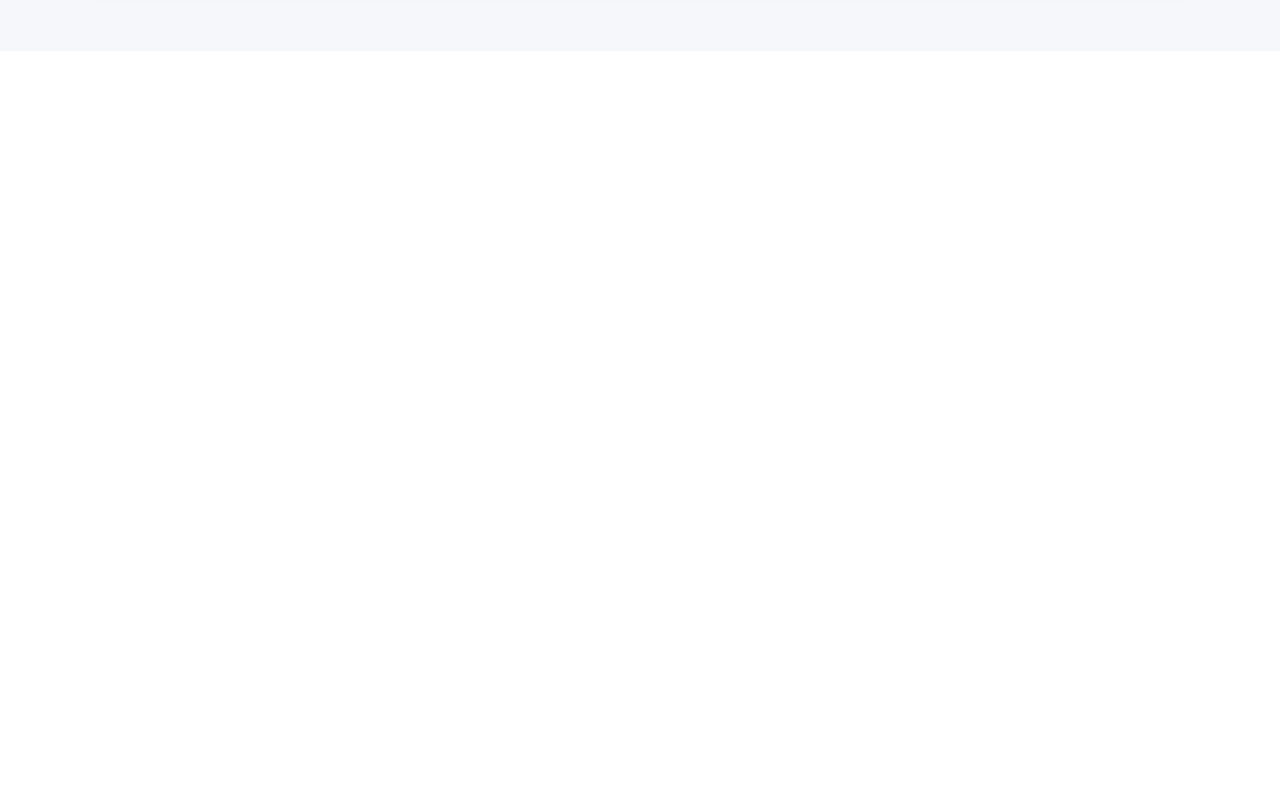
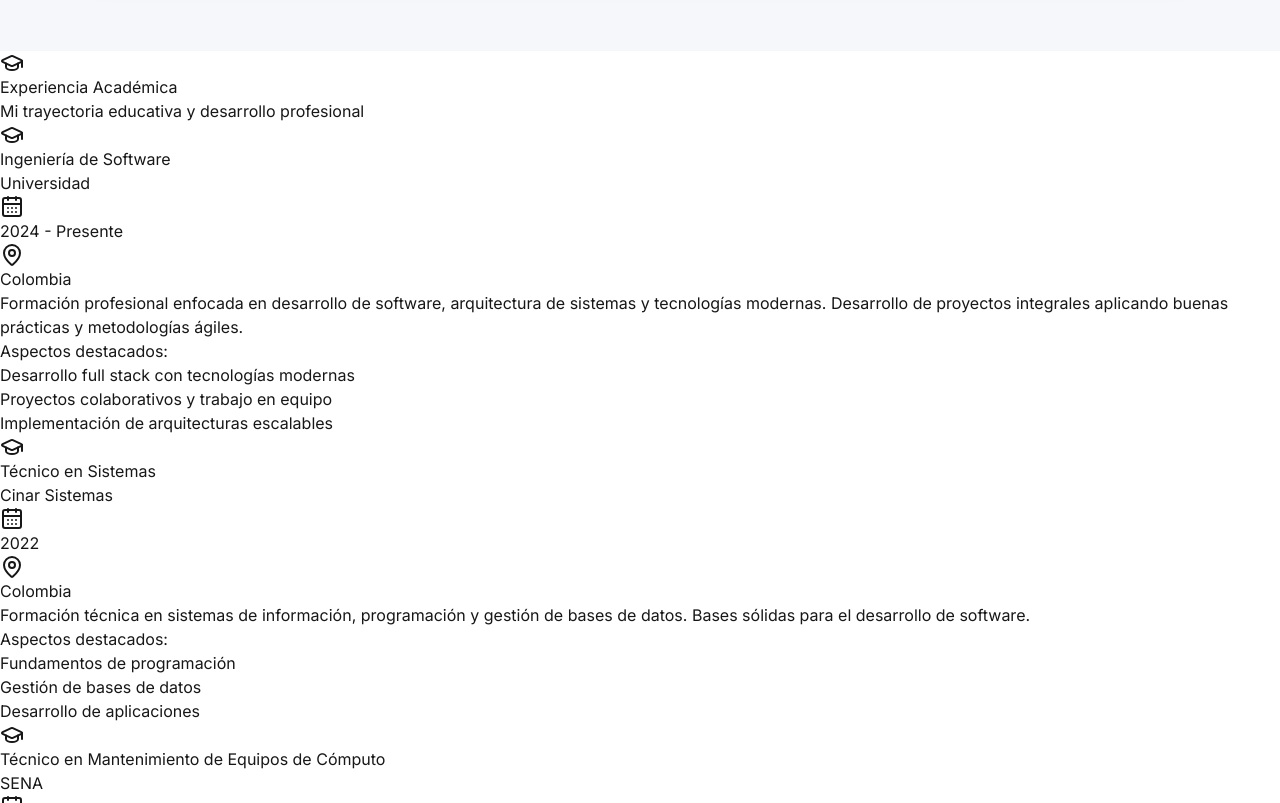
Before and after one commit to AndresRios123/Portfolio, a Next.js app: page /en in a window 1280 px wide. Shown: the part 1900-2703 px from the top of the page. Before the commit the page ends 1951 px from the top, so only its background shows below. Built offline with nearby package versions, Linux system fonts and the light colour scheme.

Commit message:
feature: estructura experiencia académica agregada

```diff
--- a/app/[locale]/page.tsx
+++ b/app/[locale]/page.tsx
@@ -1,7 +1,7 @@
 import Navbar from "../components/layout/Navbar";
 import About from "../components/sections/About";
+import AcademicExperience from "../components/sections/AcademicExperience";
 import Hero from "../components/sections/Hero";
-About
 
 export default function HomePage() {
   return (
@@ -9,6 +9,7 @@ export default function HomePage() {
       <Navbar />
       <Hero />
       <About />
+      <AcademicExperience/>
     </main>
   );
 }
--- /dev/null
+++ b/app/components/sections/AcademicExperience.tsx
@@ -0,0 +1,76 @@
+import { GraduationCap, CalendarDays, MapPin } from "lucide-react";
+import { academicExperience } from "@/app/data/academicData";
+
+export default function AcademicExperience() {
+  return (
+    <section id="academic-experience">
+      <div>
+        {/* Header */}
+        <div>
+          <div>
+            <GraduationCap />
+          </div>
+
+          <h2>Experiencia Académica</h2>
+          <p>Mi trayectoria educativa y desarrollo profesional</p>
+        </div>
+
+        {/* Timeline */}
+        <div>
+          {academicExperience.map((item, index) => (
+            <article key={item.id}>
+              {/* Línea vertical */}
+              <div />
+
+              {/* Card */}
+              <div>
+                {/* Top */}
+                <div>
+                  {/* Icono izquierdo */}
+                  <div>
+                    <GraduationCap />
+                  </div>
+
+                  {/* Contenido principal */}
+                  <div>
+                    <div>
+                      <div>
+                        <h3>{item.title}</h3>
+                        <h4>{item.institution}</h4>
+                      </div>
+
+                      <div>
+                        <div>
+                          <CalendarDays />
+                          <span>{item.period}</span>
+                        </div>
+
+                        <div>
+                          <MapPin />
+                          <span>{item.location}</span>
+                        </div>
+                      </div>
+                    </div>
+
+                    {/* Descripción */}
+                    <p>{item.description}</p>
+
+                    {/* Highlights */}
+                    <div>
+                      <h5>Aspectos destacados:</h5>
+                      <ul>
+                        {item.highlights.map((highlight, i) => (
+                          <li key={i}>{highlight}</li>
+                        ))}
+                      </ul>
+                    </div>
+                  </div>
+                </div>
+              </div>
+            </article>
+          ))}
+        </div>
+      </div>
+    </section>
+  );
+}
--- /dev/null
+++ b/app/data/academicData.ts
@@ -0,0 +1,44 @@
+export const academicExperience = [
+  {
+    id: 1,
+    title: "Ingeniería de Software",
+    institution: "Universidad",
+    period: "2024 - Presente",
+    location: "Colombia",
+    description:
+      "Formación profesional enfocada en desarrollo de software, arquitectura de sistemas y tecnologías modernas. Desarrollo de proyectos integrales aplicando buenas prácticas y metodologías ágiles.",
+    highlights: [
+      "Desarrollo full stack con tecnologías modernas",
+      "Proyectos colaborativos y trabajo en equipo",
+      "Implementación de arquitecturas escalables",
+    ],
+  },
+  {
+    id: 2,
+    title: "Técnico en Sistemas",
+    institution: "Cinar Sistemas",
+    period: "2022",
+    location: "Colombia",
+    description:
+      "Formación técnica en sistemas de información, programación y gestión de bases de datos. Bases sólidas para el desarrollo de software.",
+    highlights: [
+      "Fundamentos de programación",
+      "Gestión de bases de datos",
+      "Desarrollo de aplicaciones",
+    ],
+  },
+  {
+    id: 3,
+    title: "Técnico en Mantenimiento de Equipos de Cómputo",
+    institution: "SENA",
+    period: "2020",
+    location: "Colombia",
+    description:
+      "Formación técnica en mantenimiento preventivo y correctivo de equipos de cómputo, redes y soporte técnico. Primera base en el mundo de la tecnología.",
+    highlights: [
+      "Mantenimiento de hardware y software",
+      "Configuración de redes",
+      "Soporte técnico especializado",
+    ],
+  },
+];
```
